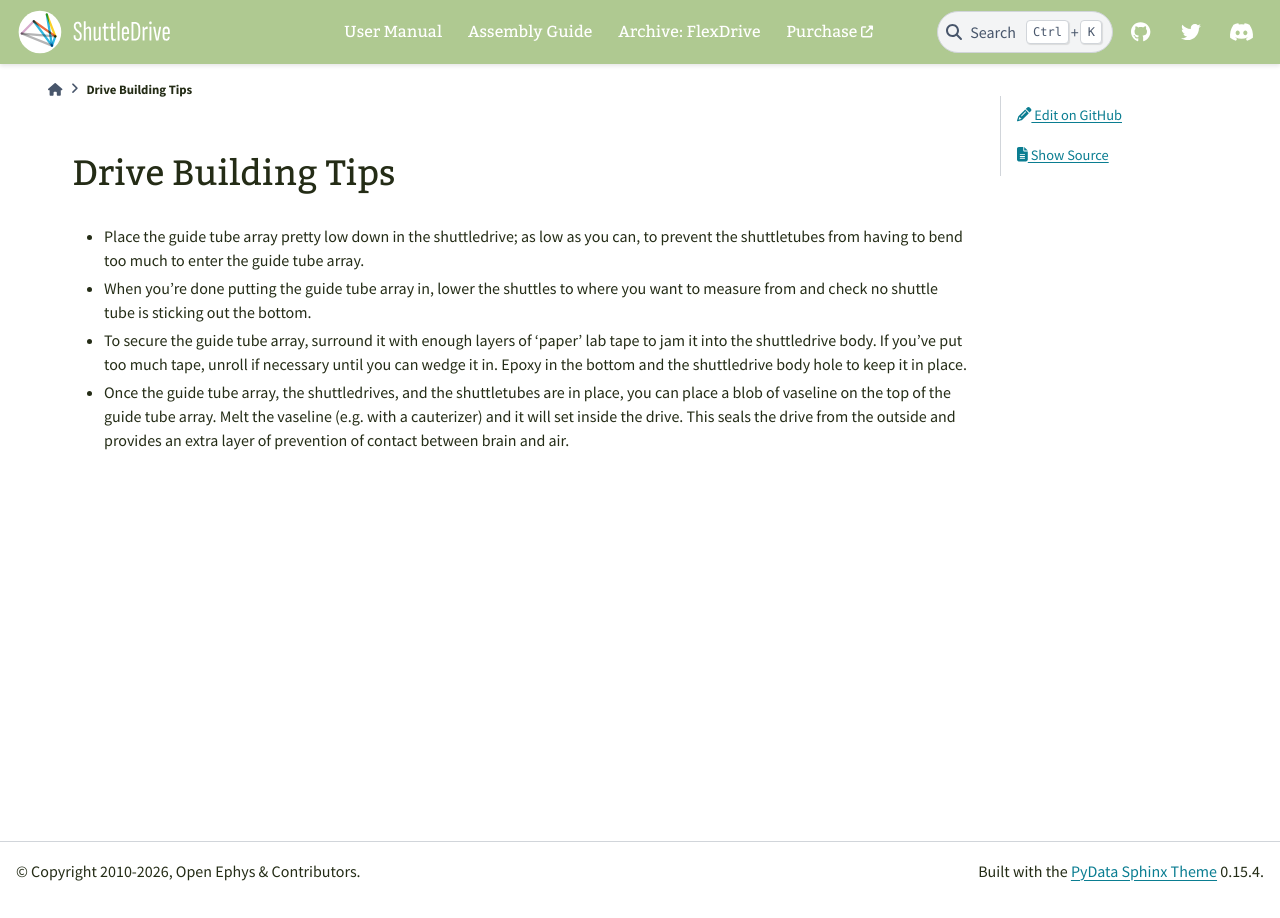
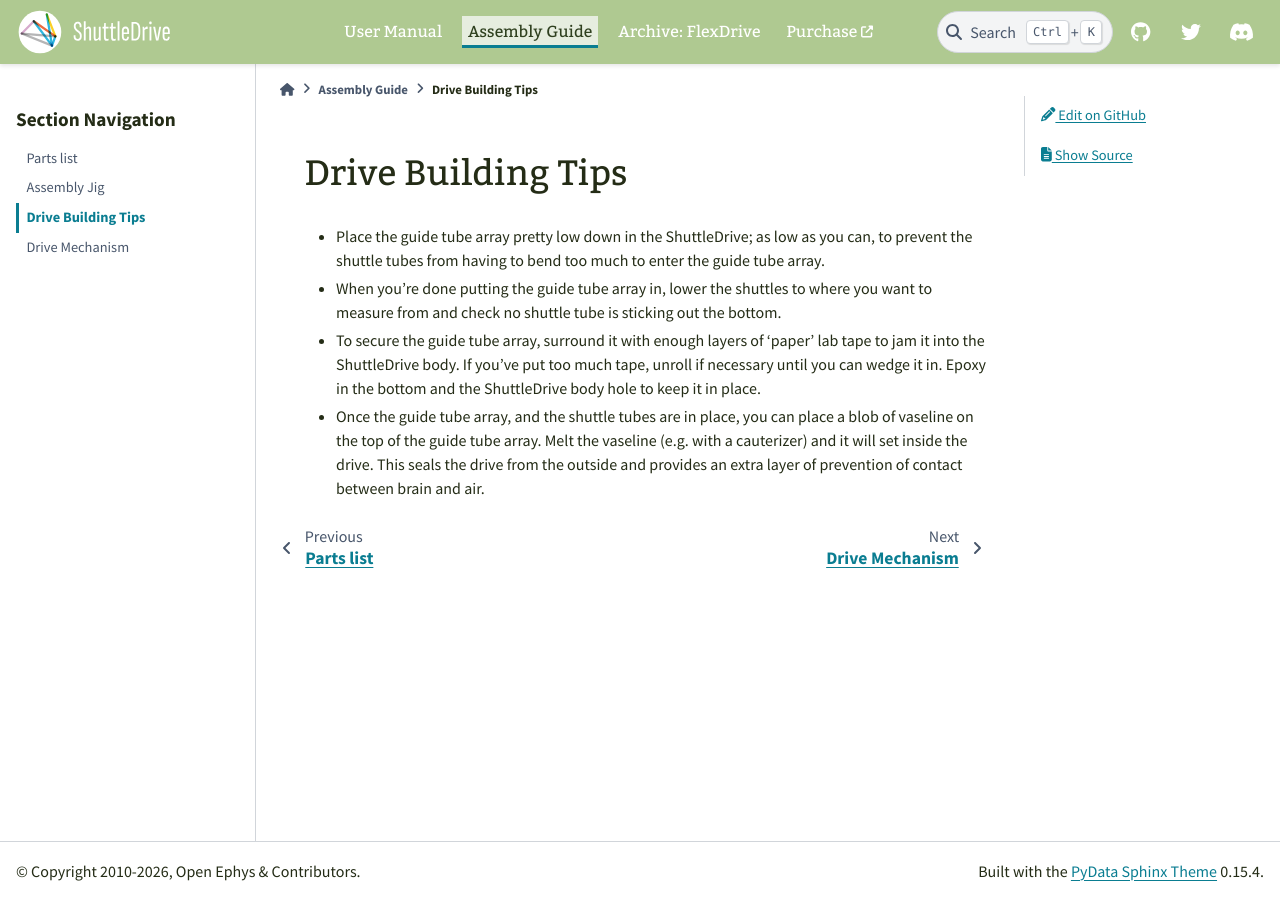
Before and after one commit to open-ephys/shuttledrive-docs, a Sphinx documentation site: the page built from source/pages/drivetips.rst, in a window 1280 px wide. Built offline with Sphinx 7.4.7 and the PyData theme 0.15.4, drawn with Linux system fonts in a browser that asks for light colours.

Commit message:
linked drivetips

```diff
--- a/source/pages/assemblyguide.rst
+++ b/source/pages/assemblyguide.rst
@@ -9,6 +9,7 @@ Assembly Guide
 
   partslist.rst
   assemblyjig.rst
+  drivetips.rst
   drivemechanism.rst
 
 The most detailed information about how to assemble a shuttleDrive is found in the `manuscript <https://iopscience.iop.org/article/10.1088/1741-2552/ab77f9>`_, so read this first to familiarise yourself with how the drive works, and which decisions you will have to make while building & implanting.
@@ -23,7 +24,9 @@ Other resources:
 
 - Follow the step-by-step sheet provided `here <https://docs.google.com/spreadsheets/d/1qlOEyMCUptONbd9Ac4yKie1TxPHhV1puGx7GZTR9lvk/edit#gid=1386834576>`_ , made by Dimitra Vardalaki, which you can also print and use as a checklist.
 
-- Watch the video on ShuttleDrive Assembly here:
+- Check out these :ref:`drivetips`.
+
+- Watch the summary video on ShuttleDrive Assembly here:
 
 .. raw:: html
 
--- a/source/pages/drivetips.rst
+++ b/source/pages/drivetips.rst
@@ -1,15 +1,13 @@
 .. _drivetips:
-
-:orphan:
 
 *************************************************
 Drive Building Tips
 *************************************************
 
-- Place the guide tube array pretty low down in the shuttledrive; as low as you can, to prevent the shuttletubes from having to bend too much to enter the guide tube array.
+- Place the guide tube array pretty low down in the ShuttleDrive; as low as you can, to prevent the shuttle tubes from having to bend too much to enter the guide tube array.
 
 - When you're done putting the guide tube array in, lower the shuttles to where you want to measure from and check no shuttle tube is sticking out the bottom.
 
-- To secure the guide tube array, surround it with enough layers of 'paper' lab tape to jam it into the shuttledrive body. If you've put too much tape, unroll if necessary until you can wedge it in. Epoxy in the bottom and the shuttledrive body hole to keep it in place.
+- To secure the guide tube array, surround it with enough layers of 'paper' lab tape to jam it into the ShuttleDrive body. If you've put too much tape, unroll if necessary until you can wedge it in. Epoxy in the bottom and the ShuttleDrive body hole to keep it in place.
 
-- Once the guide tube array, the shuttledrives, and the shuttletubes are in place, you can place a blob of vaseline on the top of the guide tube array. Melt the vaseline (e.g. with a cauterizer) and it will set inside the drive. This seals the drive from the outside and provides an extra layer of prevention of contact between brain and air.
+- Once the guide tube array, and the shuttle tubes are in place, you can place a blob of vaseline on the top of the guide tube array. Melt the vaseline (e.g. with a cauterizer) and it will set inside the drive. This seals the drive from the outside and provides an extra layer of prevention of contact between brain and air.
```
